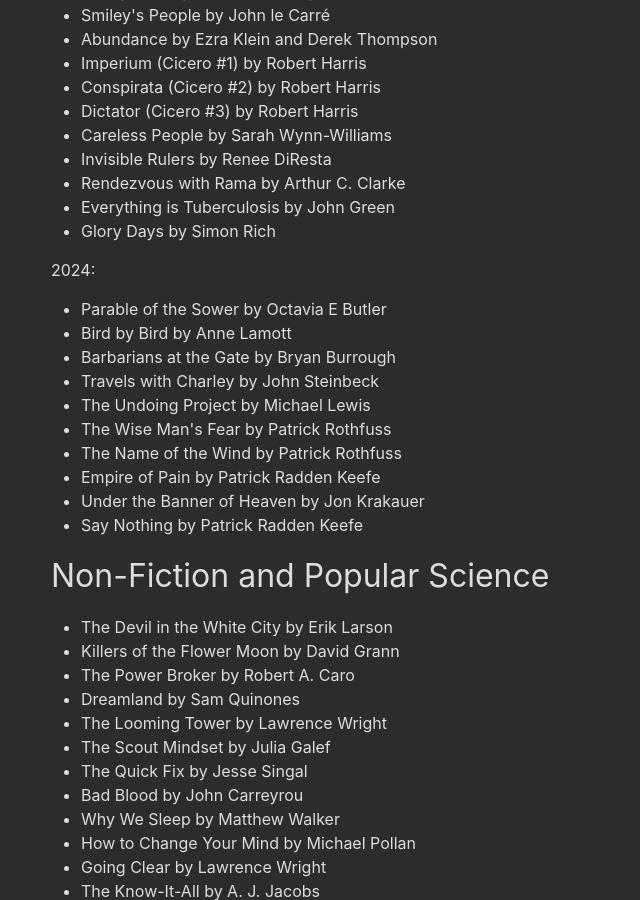
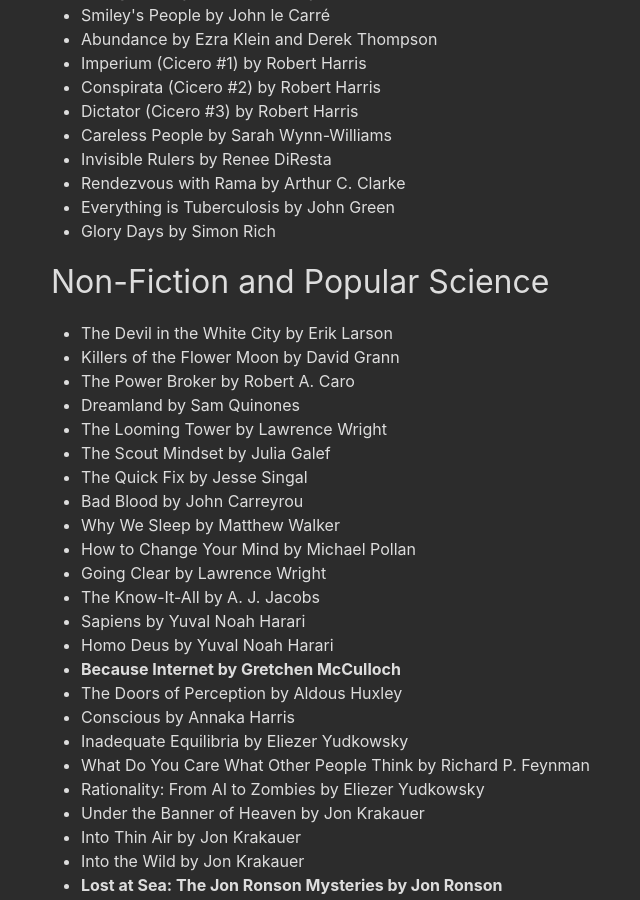
Before and after one commit to jonny5/jonkap, a Jekyll site: the page built from books.md, in a window 1280 px wide and 900 px high, scrolled down 929 px. Shown: the whole window, without its empty margins (219-859 px from the left). Built offline with Jekyll 4.4.1, drawn with Linux system fonts in a browser that asks for light colours; some web fonts are replaced.

Commit message:
Remove 2024

```diff
--- a/books.md
+++ b/books.md
@@ -69,21 +69,6 @@
   <li>Rendezvous with Rama by Arthur C. Clarke</li>
   <li>Everything is Tuberculosis by John Green</li>
   <li>Glory Days by Simon Rich</li>
-</ul>
-
-2024:
-
-<ul>
-  <li>Parable of the Sower by Octavia E Butler</li>
-  <li>Bird by Bird by Anne Lamott</li>
-  <li>Barbarians at the Gate by Bryan Burrough</li>
-  <li>Travels with Charley by John Steinbeck</li>
-  <li>The Undoing Project by Michael Lewis</li>
-  <li>The Wise Man's Fear by Patrick Rothfuss</li>
-  <li>The Name of the Wind by Patrick Rothfuss</li>
-  <li>Empire of Pain by Patrick Radden Keefe</li>
-  <li>Under the Banner of Heaven by Jon Krakauer</li>
-  <li>Say Nothing by Patrick Radden Keefe</li>
 </ul>
 
 <h2 id="non-fiction-and-popular-science">Non-Fiction and Popular Science</h2>
```
